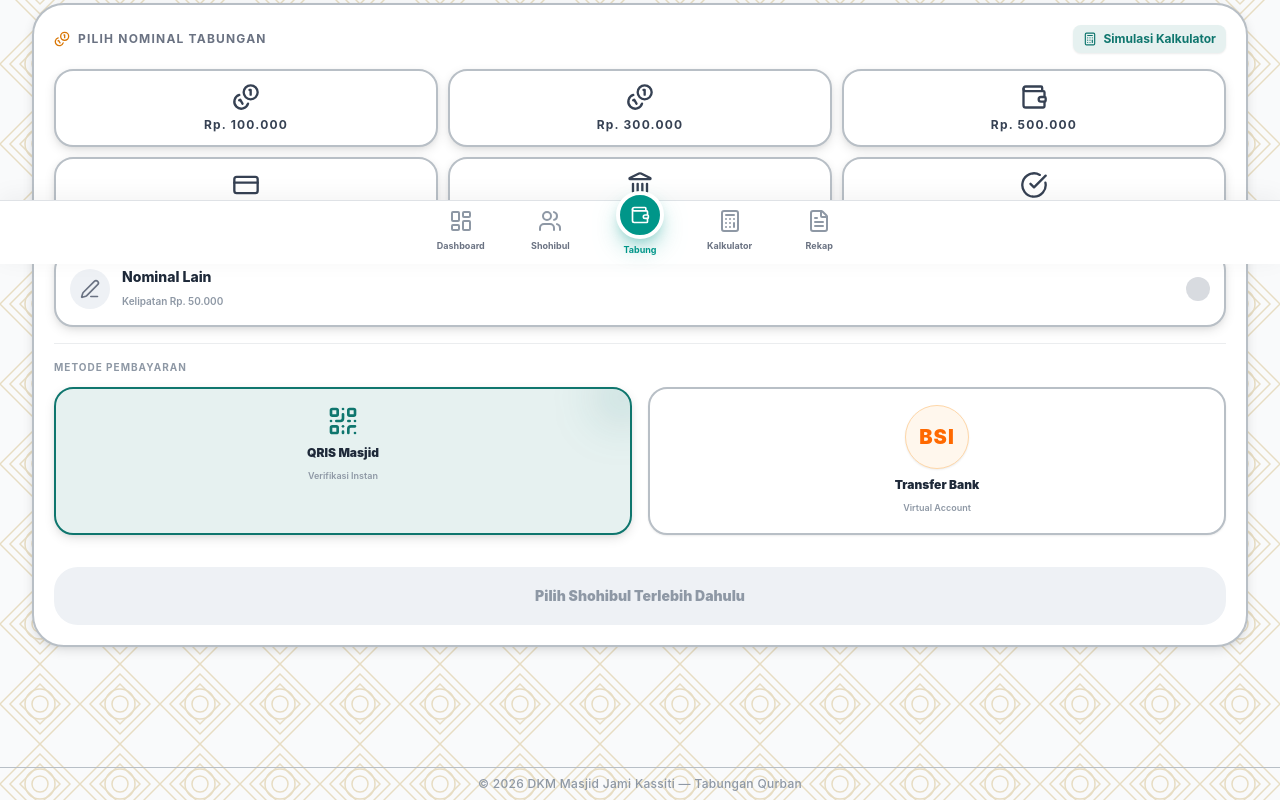
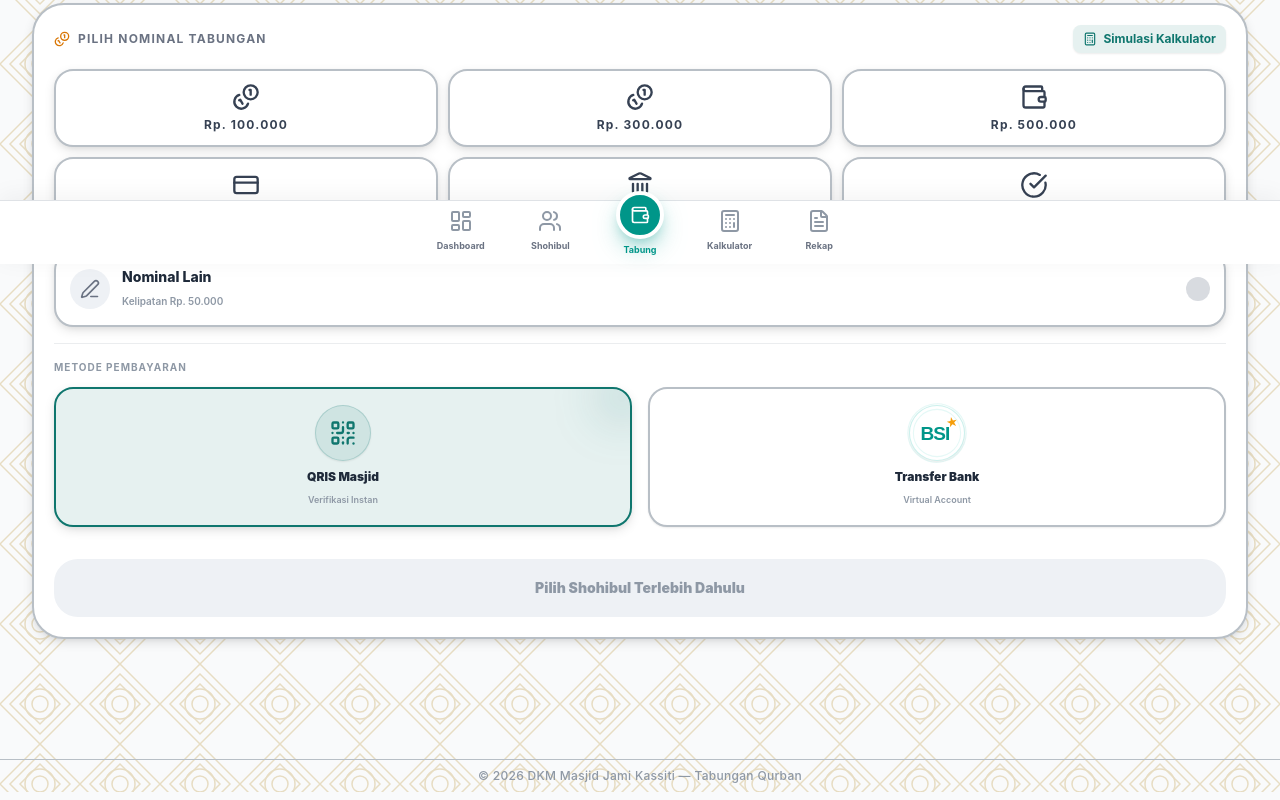
Before and after one commit to ndiecyber/TabunganQurban, a Vue app: page /menabung in a window 1280 px wide. Shown: the part 536-1336 px from the top of the page. Built offline with nearby package versions, Linux system fonts and the light colour scheme; what vue3-apexcharts would draw is missing.

Commit message:
style: update payment method icons with custom BSI branding and modernized layout

```diff
--- a/src/views/MenabungView.vue
+++ b/src/views/MenabungView.vue
@@ -255,7 +255,9 @@
                   : 'border-[2px] border-gray-300 dark:border-white/10 bg-white dark:bg-white/[0.02] hover:bg-gray-50 dark:hover:bg-white/[0.05] hover:border-primary/50 shadow-sm hover:shadow-md'"
               >
                 <div v-if="form.paymentMethod === 'qris'" class="absolute -right-4 -top-4 w-12 h-12 bg-primary/20 rounded-full blur-xl pointer-events-none"></div>
-                <QrCodeIcon class="w-8 h-8 text-primary dark:text-primary-light" />
+                <div class="w-14 h-14 bg-primary/10 dark:bg-primary/20 rounded-full flex items-center justify-center border border-primary/20 dark:border-primary/30 shadow-sm shrink-0">
+                  <QrCodeIcon class="w-7 h-7 text-primary dark:text-primary-light" />
+                </div>
                 <div>
                   <span class="text-xs font-black text-gray-800 dark:text-white block">QRIS Masjid</span>
                   <span class="text-[9px] text-gray-400 font-semibold">Verifikasi Instan</span>
@@ -271,8 +273,14 @@
               >
                 <div v-if="form.paymentMethod === 'va'" class="absolute -right-4 -top-4 w-12 h-12 bg-primary/20 rounded-full blur-xl pointer-events-none"></div>
 
-                <div class="w-16 h-16 bg-orange-50 dark:bg-orange-900/20 rounded-full flex items-center justify-center border border-orange-200 dark:border-orange-800 shadow-sm">
-                  <span class="font-black text-orange-500 dark:text-orange-400 text-xl tracking-wider">BSI</span>
+                <div class="relative w-14 h-14 bg-white dark:bg-dark/50 rounded-full flex items-center justify-center shadow-sm border border-teal-500/20 dark:border-teal-400/20 shrink-0">
+                  <div class="absolute inset-1 rounded-full border border-teal-500/10 dark:border-teal-400/10 scale-105"></div>
+                  <div class="absolute inset-0 rounded-full border border-teal-500/10 dark:border-teal-400/10 -rotate-12 scale-110"></div>
+                  <!-- BSI Star -->
+                  <svg class="absolute top-2.5 right-1.5 w-3 h-3 text-[#f59e0b] fill-current -rotate-12" viewBox="0 0 24 24">
+                    <path d="M12 2l2.4 7.4h7.6l-6 4.6 2.3 7.4-6.3-4.6-6.3 4.6 2.3-7.4-6-4.6h7.6z"/>
+                  </svg>
+                  <span class="font-black text-teal-600 dark:text-teal-400 text-[19px] tracking-tighter pr-1 leading-none" style="font-family: Arial, sans-serif;">BSI</span>
                 </div>
 
                 <div>
@@ -475,8 +483,12 @@
 
           <div v-if="paymentDetails.paymentMethod === 'va'" class="space-y-4 mb-8">
             <div class="flex items-center space-x-3 mb-2">
-              <div class="w-10 h-10 bg-orange-50 dark:bg-orange-900/20 rounded-full flex items-center justify-center border border-orange-200 dark:border-orange-800 shrink-0">
-                <span class="font-black text-orange-500 dark:text-orange-400 text-sm tracking-wider">BSI</span>
+              <div class="relative w-10 h-10 bg-white dark:bg-dark/50 rounded-full flex items-center justify-center shadow-sm border border-teal-500/20 dark:border-teal-400/20 shrink-0">
+                <div class="absolute inset-0.5 rounded-full border border-teal-500/10 dark:border-teal-400/10 scale-105"></div>
+                <svg class="absolute top-[6px] right-[4px] w-2 h-2 text-[#f59e0b] fill-current -rotate-12" viewBox="0 0 24 24">
+                  <path d="M12 2l2.4 7.4h7.6l-6 4.6 2.3 7.4-6.3-4.6-6.3 4.6 2.3-7.4-6-4.6h7.6z"/>
+                </svg>
+                <span class="font-black text-teal-600 dark:text-teal-400 text-[13px] tracking-tighter pr-0.5 leading-none" style="font-family: Arial, sans-serif;">BSI</span>
               </div>
               <div class="text-left">
                 <p class="font-bold text-sm text-gray-800 dark:text-white">Bank Syariah Indonesia (BSI)</p>
```
